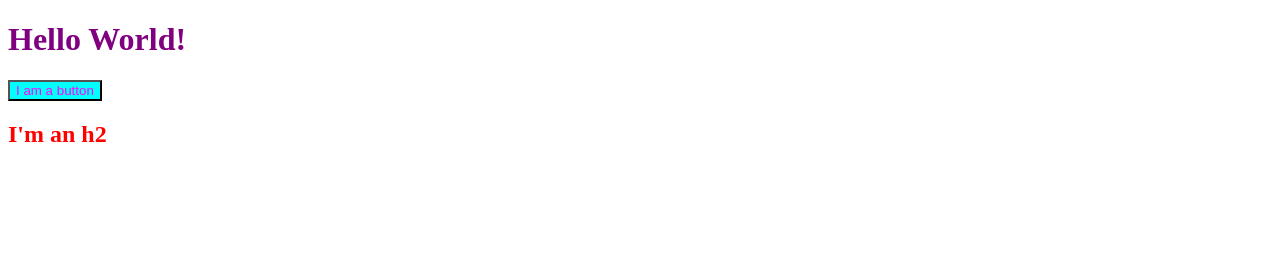
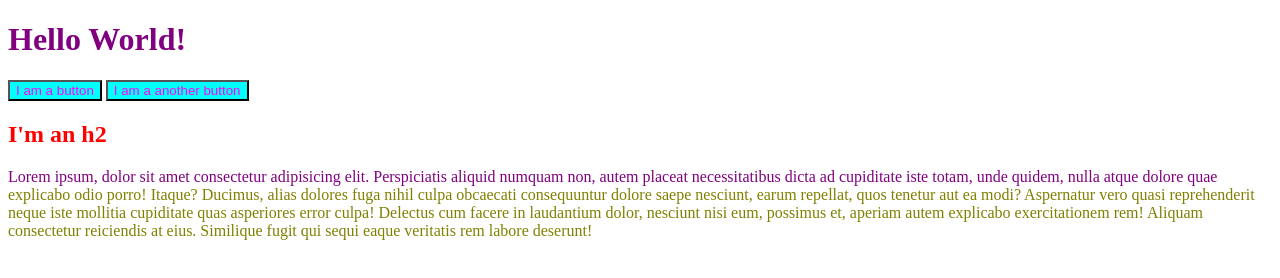
Before and after one commit to smitsky/CSS-Demo, a plain HTML site: page index.html in a window 1280 px wide. Drawn offline with Linux system fonts and the light colour scheme.

Commit message:
Update index.html

```diff
--- a/index.html
+++ b/index.html
@@ -3,12 +3,16 @@
 <head>
     <meta charset="UTF-8">
     <meta name="viewport" content="width=device-width, initial-scale=1.0">
+    <link rel="stylesheet" href="app.css">
     <title>CSS Demo</title>
-    <link rel="stylesheet" href="app.css">
 </head>
 <body>
     <h1>Hello World!</h1>
     <button>I am a button</button>
+    <button>I am a another button</button>
     <h2>I'm an h2</h2>
+    <p>Lorem ipsum, dolor sit amet consectetur adipisicing elit. Perspiciatis aliquid numquam non, autem placeat necessitatibus dicta ad cupiditate iste totam, unde quidem, nulla atque dolore quae explicabo odio porro! Itaque?
+    Ducimus, alias dolores fuga nihil culpa obcaecati consequuntur dolore saepe nesciunt, earum repellat, quos tenetur aut ea modi? Aspernatur vero quasi reprehenderit neque iste mollitia cupiditate quas asperiores error culpa!
+    Delectus cum facere in laudantium dolor, nesciunt nisi eum, possimus et, aperiam autem explicabo exercitationem rem! Aliquam consectetur reiciendis at eius. Similique fugit qui sequi eaque veritatis rem labore deserunt!</p>
 </body>
 </html>
```
